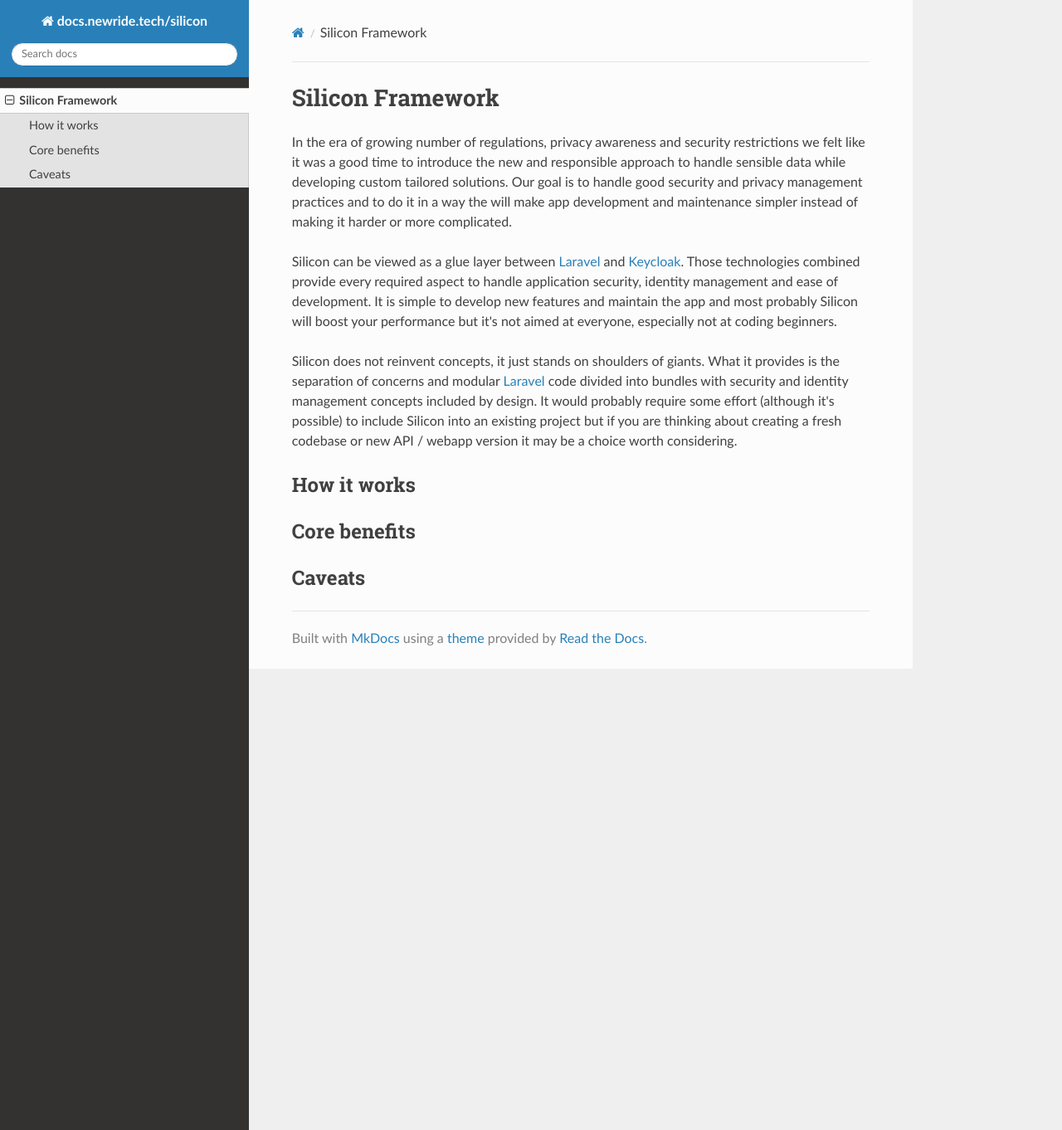
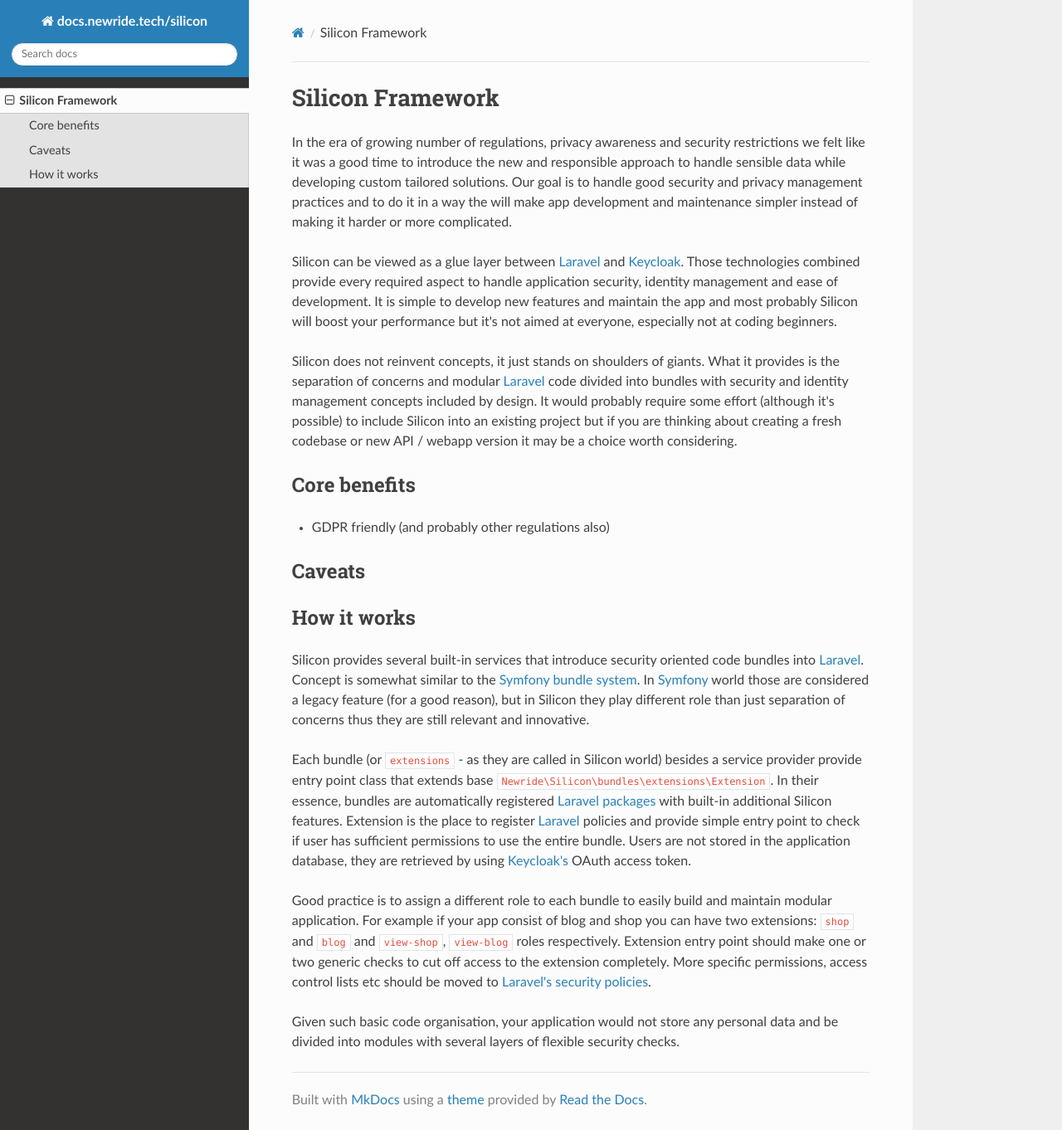
Before and after one commit to newridetech/silicon, an MkDocs documentation site: the page built from docs/index.md, in a window 1280 px wide and 1362 px high. Shown: the whole window at 83% size. Built offline with MkDocs 1.6.1, drawn with Linux system fonts in a browser that asks for light colours; nearby versions of some CDN libraries.

Commit message:
update docs

```diff
--- a/docs/index.md
+++ b/docs/index.md
@@ -22,8 +22,39 @@ some effort (although it's possible) to include Silicon into an existing
 project but if you are thinking about creating a fresh codebase or new API /
 webapp version it may be a choice worth considering.
 
+## Core benefits
+
+* GDPR friendly (and probably other regulations also)
+
+## Caveats
+
 ## How it works
 
-## Core benefits
+Silicon provides several built-in services that introduce security oriented
+code bundles into [Laravel](https://laravel.com/). Concept is somewhat similar
+to the [Symfony bundle system](https://symfony.com/doc/3.3/bundles.html). In
+[Symfony](https://symfony.com/) world those are considered a legacy feature
+(for a good reason), but in Silicon they play different role than just
+separation of concerns thus they are still relevant and innovative.
 
-## Caveats
+Each bundle (or `extensions` - as they are called in Silicon world) besides
+a service provider provide entry point class that extends base
+`Newride\Silicon\bundles\extensions\Extension`. In their essence, bundles are
+automatically registered [Laravel packages](https://laravel.com/docs/5.6/packages)
+with built-in additional Silicon features. Extension is the place to register
+[Laravel](https://laravel.com/) policies and provide simple entry point to
+check if user has sufficient permissions to use the entire bundle. Users are
+not stored in the application database, they are retrieved by using
+[Keycloak's](https://www.keycloak.org) OAuth access token.
+
+Good practice is to assign a different role to each bundle to easily build
+and maintain modular application. For example if your app consist of blog and
+shop you can have two extensions: `shop` and `blog` and `view-shop`,
+`view-blog` roles respectively. Extension entry point should make one or two
+generic checks to cut off access to the extension completely. More specific
+permissions, access control lists etc should be moved to
+[Laravel's security policies](https://laravel.com/docs/5.6/authorization#creating-policies).
+
+Given such basic code organisation, your application would not store any
+personal data and be divided into modules with several layers of flexible
+security checks.
```
